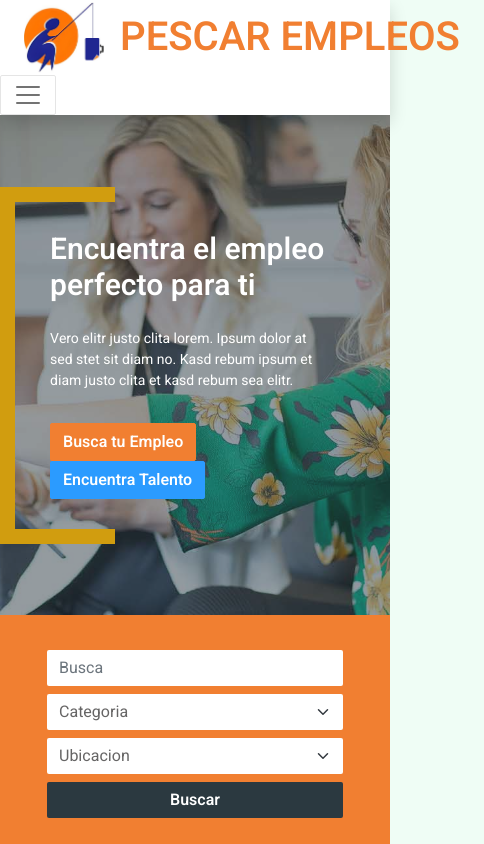
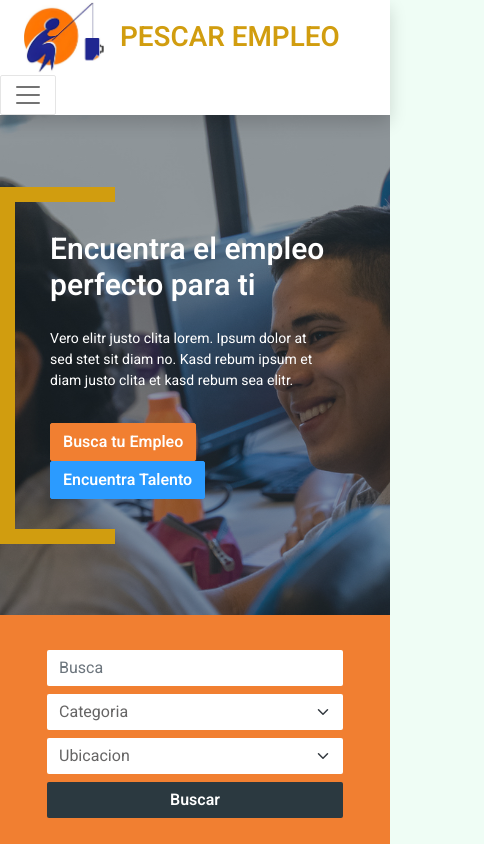
Before and after one commit to juanMT29/PescarEmpleos, a plain HTML site: page index.html in a window 390 px wide. Shown: the top 844 px of the page, 484 px wide, since content can reach past the window. Drawn offline with nearby package versions, Linux system fonts and the light colour scheme.

Commit message:
cambio de responsividad nav

```diff
--- a/css/style.css
+++ b/css/style.css
@@ -50,6 +50,9 @@
 .btn-square {
     width: 38px;
     height: 38px;
+}
+.btn.btn-primary:hover{
+    background-color: #ecbc38;
 }
 
 .btn-sm-square {
@@ -106,6 +109,13 @@
     color: var(--primary);
 }
 
+@media (max-width: 1140px){
+    .navbar .text-Primary{
+        display: flex;
+
+    }
+}
+
 @media (max-width: 991.98px) {
     .navbar-dark .navbar-nav .nav-link,
     .navbar-light .navbar-nav .nav-link  {
@@ -116,6 +126,7 @@
     .navbar-light .navbar-nav {
         border-top: 1px solid #EEEEEE;
     }
+
 }
 
 .navbar-light .navbar-brand,
@@ -152,17 +163,16 @@
         transition: .5s;
         opacity: 1;
     }
+
 }
 
 
 /*** Header ***/
-h1{
+.text-Primary{
     color: #d19d0f;
-    font-size: 2em;
+    margin: auto;
 }
-.text-primary{
-    color: #d19d0f;
-}
+
 .header-carousel .container,
 .page-header .container {
     position: relative;
--- a/index.html
+++ b/index.html
@@ -53,7 +53,7 @@
         <nav class="navbar navbar-expand-lg bg-white navbar-light shadow sticky-top p-0">
             <a href="index.html" class="navbar-brand d-flex align-items-center text-center py-0 px-4 px-lg-5">
                 <img id="logo" src="./img/LogoPescar.jpg" alt="logo">
-                <h1 class="m-0 text-primary">PESCAR EMPLEOS</h1>
+                <h1 class="text-Primary">PESCAR EMPLEO</h1>
             </a>
             <button type="button" class="navbar-toggler me-4" data-bs-toggle="collapse" data-bs-target="#navbarCollapse">
                 <span class="navbar-toggler-icon"></span>
@@ -80,7 +80,7 @@
                             <a href="./Login/login.html" class="dropdown-item">INICIO SESIÓN</a>
                         </div>
                     </div>
-                    <a href="contact.html" class="nav-item nav-link">CONTACTO</a>.
+                    <a href="contact.html" class="nav-item nav-link">CONTACTO</a>
 
                 </div>
 
@@ -93,7 +93,7 @@
         <div class="container-fluid p-0">
             <div class="owl-carousel header-carousel position-relative">
                 <div class="owl-carousel-item position-relative">
-                    <img class="img-fluid" src="img/carousel-1.jpg" alt="">
+                    <img class="img-fluid" src="./img/pescar1.jpg" alt="pescar">
                     <div class="position-absolute top-0 start-0 w-100 h-100 d-flex align-items-center" style="background: rgba(43, 57, 64, .5);">
                         <div class="container">
                             <div class="row justify-content-start">
```
Also changed, not shown: Login/SignIn.html (+1 -5 lines), Login/login.html (+1 -5 lines), img/img-3558.jpg (added), img/pescar1.jpg (added), img/pescar2.jpg (added), img/pescar3.jpg (added).
